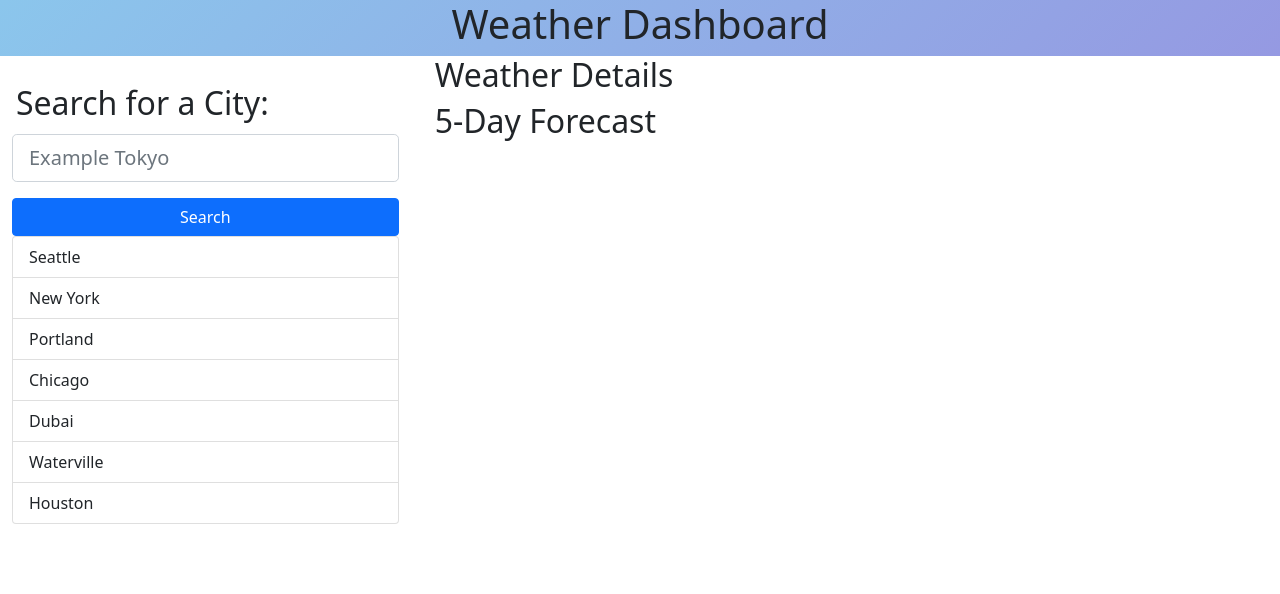
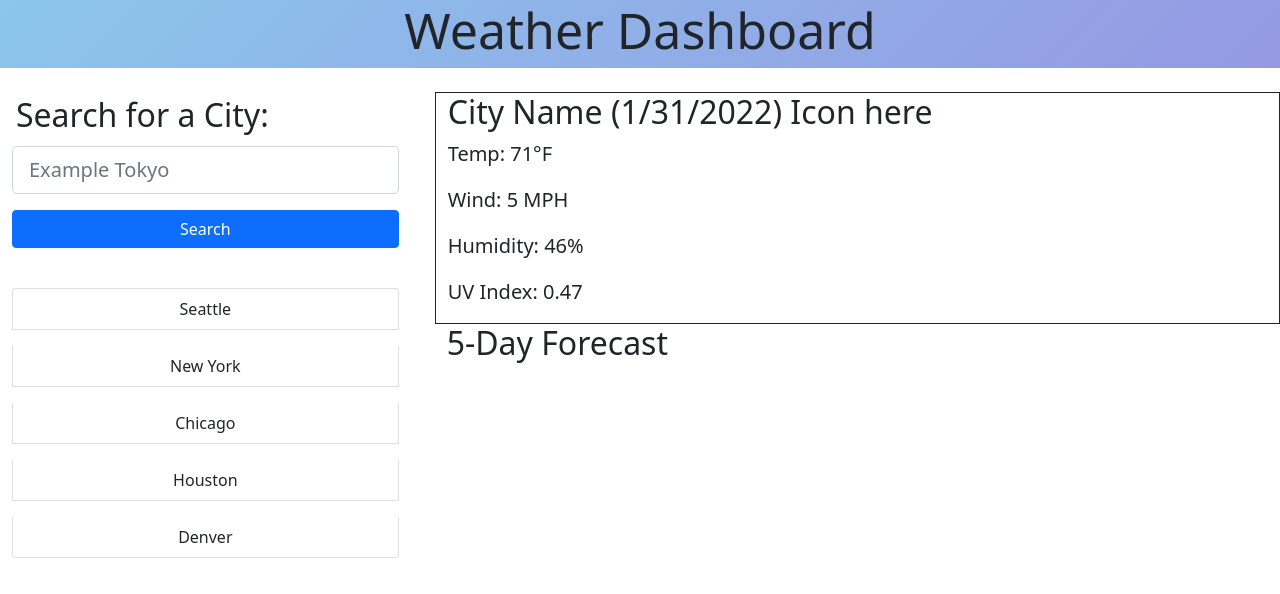
Before and after one commit to Mike-C-Sanders/WeatherDashboard, a plain HTML site: page index.html in a window 1280 px wide. Drawn offline with nearby package versions, Linux system fonts and the light colour scheme.

Commit message:
Updated the today's weather details with city, temp, wind, humidity, uv index. Built a card system for the 5day forecast.

```diff
--- a/CSS/style.css
+++ b/CSS/style.css
@@ -12,6 +12,13 @@ header{
     background-image: linear-gradient(135deg, #8BC6EC 0%, #9599E2 100%);
 
 }
+h1{
+    font-size: 50px;
+
+}
+p{
+    font-size: 20px;
+}
 
 #search-box{
     /* background-color:aqua; */
--- a/index.html
+++ b/index.html
@@ -18,6 +18,7 @@
         </header>
         <main>
             <div class="row">
+                <!-- Search box form -->
                 <section class="col-4 p-4 m-0.5" id="search-section">
                     <article id="search-box">
                         <h2 class="p-1">Search for a City:</h2>
@@ -32,25 +33,31 @@
                             </div>
                         </form>
                     </article>
-                    <article id="search-results">
-                        <ul class="list-group" id="search-list">
-                            <li class="list-group-item">Seattle</li>
-                            <li class="list-group-item">New York</li>
-                            <li class="list-group-item">Portland</li>
-                            <li class="list-group-item">Chicago</li>
-                            <li class="list-group-item">Dubai</li>
-                            <li class="list-group-item">Waterville</li>
-                            <li class="list-group-item">Houston</li>
-
-                        </ul>
+                    <br>
+                    <!-- article where the search results from previous entries will display -->
+                    <article class="pt-3" id="search-results-box">
+                        <div class="list-group d-grid gap-3" id="search-results">
+                            <button type="button" class="list-group-item list-group-item-action text-center">Seattle</button>
+                            <button type="button" class="list-group-item list-group-item-action text-center">New York</button>
+                            <button type="button" class="list-group-item list-group-item-action text-center">Chicago</button>
+                            <button type="button" class="list-group-item list-group-item-action text-center">Houston</button>
+                            <button type="button" class="list-group-item list-group-item-action text-center">Denver</button>
+                        </div>
                     </article>
                 </section>
-                <section class="container col">
-                    <article class="" id="weather-today">
-                        <h2>Weather Details</h2>
+                <section class="container col  p-4 m-0.5">
+                    <article class="row border border-1 border-dark" id="weather-today">
+                        <h2 id="today-header">City Name (1/31/2022) Icon here</h2>
+
+                        <p id="todays-temp">Temp: 71&deg;F</p>
+                        <p id="todays-wind">Wind: 5 MPH</p>
+                        <p id="todays-humidity">Humidity: 46%</p>
+                        <p id="todays-uvi">UV Index: 0.47</p>
                     </article>
-                    <article class="" id="5-day-forecast">
-                        <h2>5-Day Forecast</h2>
+                    <article class="row" id="5-day-forecast">
+                        <h2 id="forecast-header">5-Day Forecast</h2>
+
+
                     </article>
                 </section>
             </div>
```
